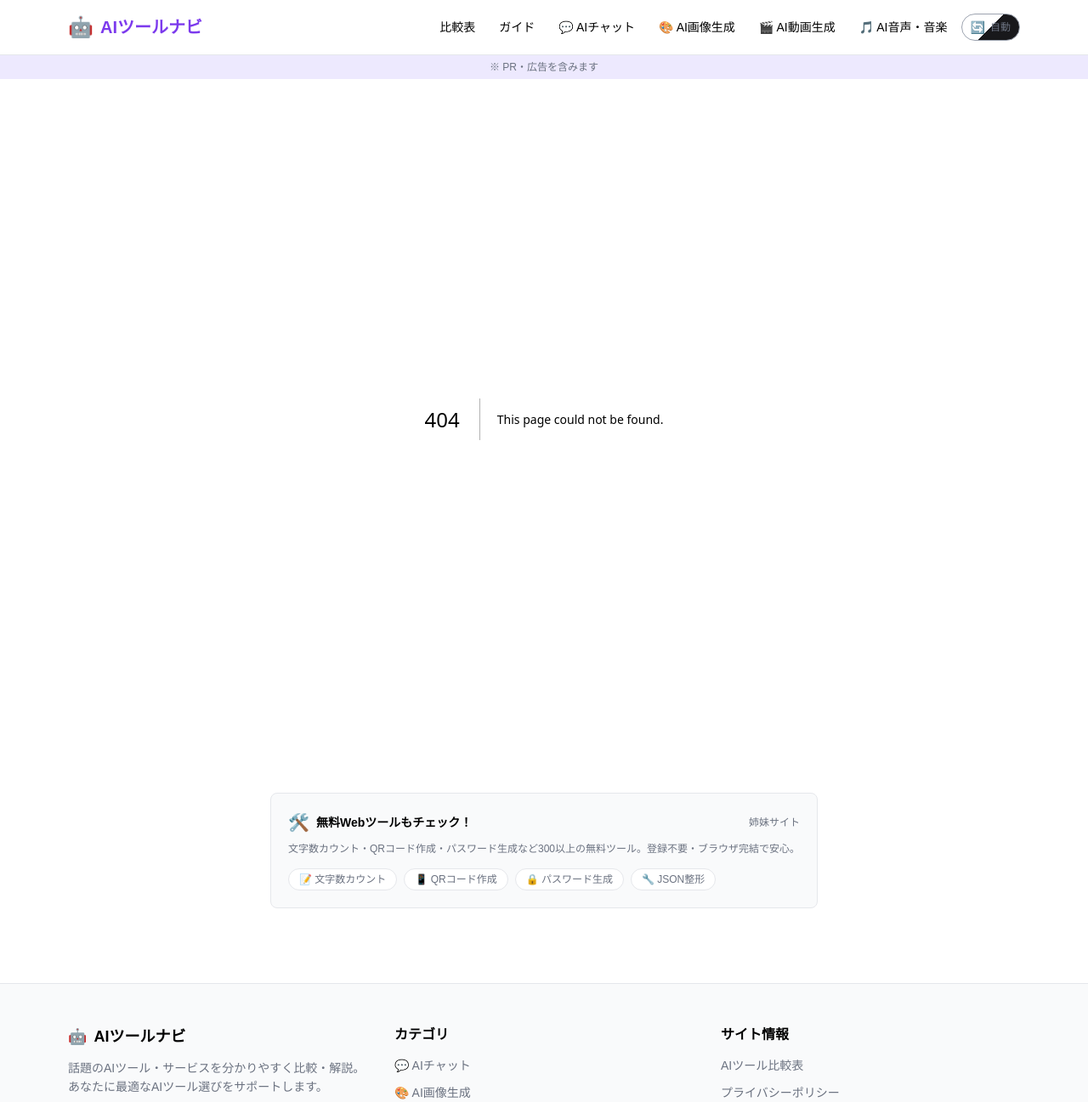
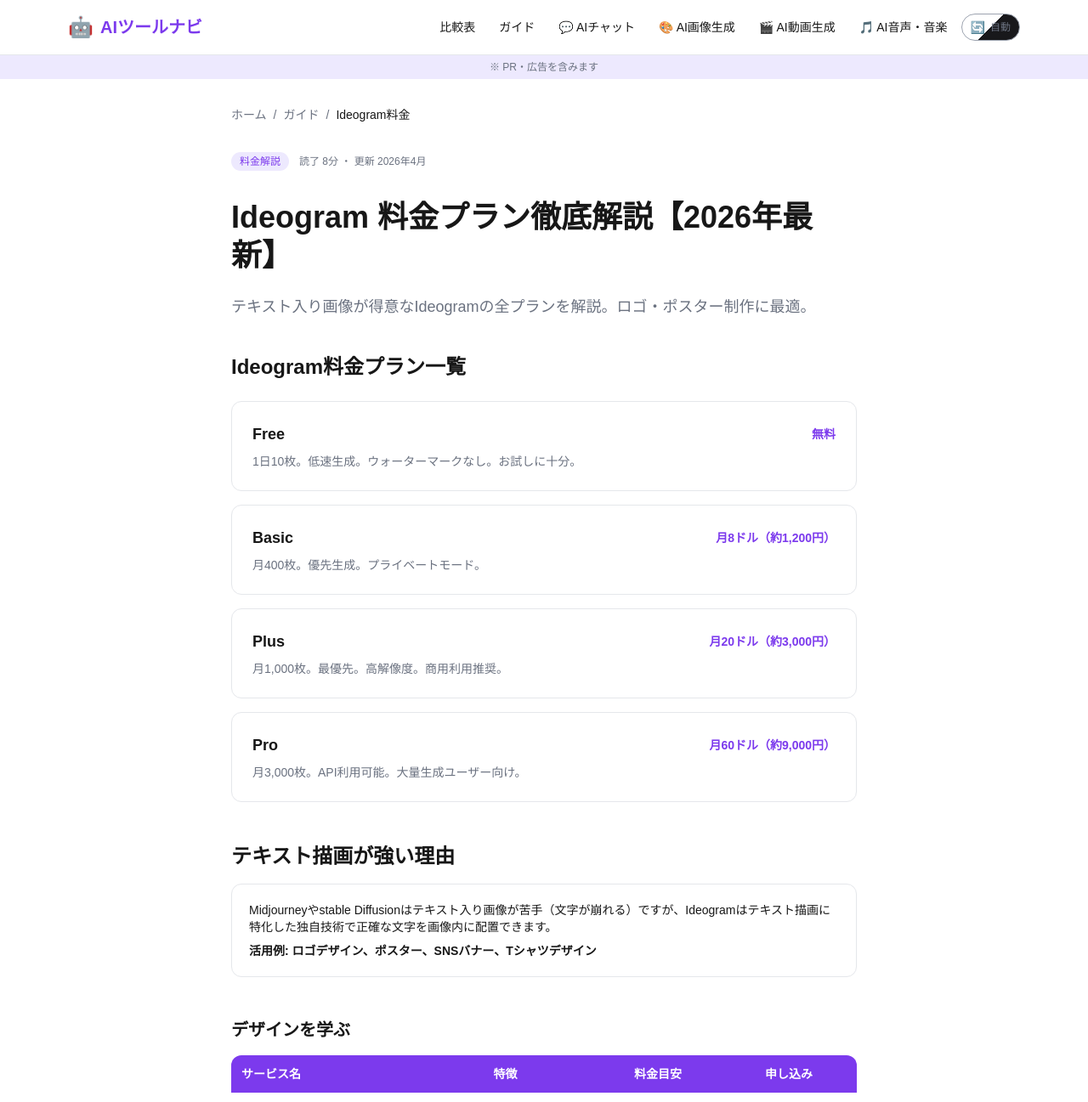
Before and after one commit to music6745-max/ai-tools-navi, a Next.js app: page /guide/ideogram-pricing in a window 1280 px wide. Before the commit this address had no page. Shown: the top 1297 px of the page at 85% size. Built offline with nearby package versions, Linux system fonts and the light colour scheme.

Commit message:
feat: Ideogram料金解説追加 - 403ページ

```diff
--- a/app/guide/guides.data.ts
+++ b/app/guide/guides.data.ts
@@ -1848,6 +1848,14 @@
     icon: "🎬",
     category: "ツール解説",
     readTime: "10分",
+  },
+  {
+    slug: "ideogram-pricing",
+    title: "Ideogram 料金プラン徹底解説【2026年最新】",
+    description: "テキスト描画が得意なIdeogramのFree/Basic/Plus/Proを解説。",
+    icon: "💰",
+    category: "料金解説",
+    readTime: "8分",
   },
 ];
 
--- /dev/null
+++ b/app/guide/ideogram-pricing/page.tsx
@@ -0,0 +1,59 @@
+import Link from "next/link";
+import type { Metadata } from "next";
+import { siteConfig } from "../../lib/data";
+import { ComparisonTableCTA } from "../../components/ComparisonTableCTA";
+export const metadata: Metadata = {
+  title: "Ideogram 料金プラン徹底解説【2026年最新】Free/Basic/Plus/Pro",
+  description: "テキスト描画が得意なAI画像生成IdeogramのFree・Basic(月8ドル)・Plus(月20ドル)・Pro(月60ドル)の料金プランを徹底解説。",
+  keywords: ["Ideogram 料金", "Ideogram", "AI 画像生成 テキスト"],
+  alternates: { canonical: `${siteConfig.url}/guide/ideogram-pricing` },
+};
+export default function Page() {
+  const jsonLd = { "@context": "https://schema.org", "@type": "Article", headline: "Ideogram 料金プラン徹底解説", description: "Free/Basic/Plus/Proを解説", author: { "@type": "Organization", name: siteConfig.name }, publisher: { "@type": "Organization", name: siteConfig.name }, datePublished: "2026-04-11", dateModified: "2026-04-11" };
+  return (
+    <>
+      <script type="application/ld+json" dangerouslySetInnerHTML={{ __html: JSON.stringify(jsonLd) }} />
+      <div className="max-w-3xl mx-auto px-4 py-8">
+        <nav className="flex items-center gap-2 text-sm text-muted mb-8"><Link href="/" className="hover:text-primary transition-colors">ホーム</Link><span>/</span><Link href="/guide" className="hover:text-primary transition-colors">ガイド</Link><span>/</span><span className="text-foreground">Ideogram料金</span></nav>
+        <div className="mb-8"><span className="text-xs px-2.5 py-1 bg-primary-light text-primary rounded-full font-medium">料金解説</span><span className="text-xs text-muted ml-3">読了 8分 ・ 更新 2026年4月</span></div>
+        <h1 className="text-3xl md:text-4xl font-bold mb-6 leading-tight">Ideogram 料金プラン徹底解説【2026年最新】</h1>
+        <p className="text-muted text-lg mb-10 leading-relaxed">テキスト入り画像が得意なIdeogramの全プランを解説。ロゴ・ポスター制作に最適。</p>
+        <section className="mb-12">
+          <h2 className="text-2xl font-bold mb-6">Ideogram料金プラン一覧</h2>
+          <div className="space-y-4">
+            {[
+              { name: "Free", price: "無料", desc: "1日10枚。低速生成。ウォーターマークなし。お試しに十分。" },
+              { name: "Basic", price: "月8ドル（約1,200円）", desc: "月400枚。優先生成。プライベートモード。" },
+              { name: "Plus", price: "月20ドル（約3,000円）", desc: "月1,000枚。最優先。高解像度。商用利用推奨。" },
+              { name: "Pro", price: "月60ドル（約9,000円）", desc: "月3,000枚。API利用可能。大量生成ユーザー向け。" },
+            ].map((p) => (
+              <div key={p.name} className="bg-card-bg border border-card-border rounded-xl p-6"><div className="flex items-center justify-between mb-2"><h3 className="font-bold text-lg">{p.name}</h3><span className="text-primary font-bold text-sm">{p.price}</span></div><p className="text-sm text-muted">{p.desc}</p></div>
+            ))}
+          </div>
+        </section>
+        <section className="mb-12">
+          <h2 className="text-2xl font-bold mb-4">テキスト描画が強い理由</h2>
+          <div className="bg-card-bg border border-card-border rounded-xl p-5 text-sm space-y-2">
+            <p>Midjourneyやstable Diffusionはテキスト入り画像が苦手（文字が崩れる）ですが、Ideogramはテキスト描画に特化した独自技術で正確な文字を画像内に配置できます。</p>
+            <p className="font-bold mt-2">活用例: ロゴデザイン、ポスター、SNSバナー、Tシャツデザイン</p>
+          </div>
+        </section>
+        <section className="mb-8">
+          <h2 className="text-xl font-bold mb-4">デザインを学ぶ</h2>
+          <ComparisonTableCTA services={[
+            { name: "テックアカデミー", url: "https://px.a8.net/svt/ejp?a8mat=4B1DXO+APTO2+35VG+5YJRM", highlight: "AI・デザイン", price: "月額制", badge: "おすすめ" },
+            { name: "侍エンジニア", url: "https://px.a8.net/svt/ejp?a8mat=4B1DXO+A4E2A+4HHM+5YJRM", highlight: "マンツーマン", price: "月額制" },
+            { name: "DMM WEBCAMP", url: "https://px.a8.net/svt/ejp?a8mat=4B1DXO+4RHMA+4D4Y+5YJRM", highlight: "転職保証", price: "月額制" },
+          ]} />
+        </section>
+        <section className="mt-12 mb-8">
+          <h2 className="text-xl font-bold mb-4">関連ガイド</h2>
+          <div className="grid grid-cols-1 sm:grid-cols-2 gap-3">
+            <Link href="/guide/midjourney-pricing" className="block bg-card-bg border border-card-border rounded-xl p-4 hover:border-primary transition-colors"><div className="text-xs text-muted mb-1">料金</div><div className="font-bold text-sm">Midjourney料金</div></Link>
+            <Link href="/guide/tensor-art-review" className="block bg-card-bg border border-card-border rounded-xl p-4 hover:border-primary transition-colors"><div className="text-xs text-muted mb-1">ツール</div><div className="font-bold text-sm">Tensor Art解説</div></Link>
+          </div>
+        </section>
+      </div>
+    </>
+  );
+}
```
